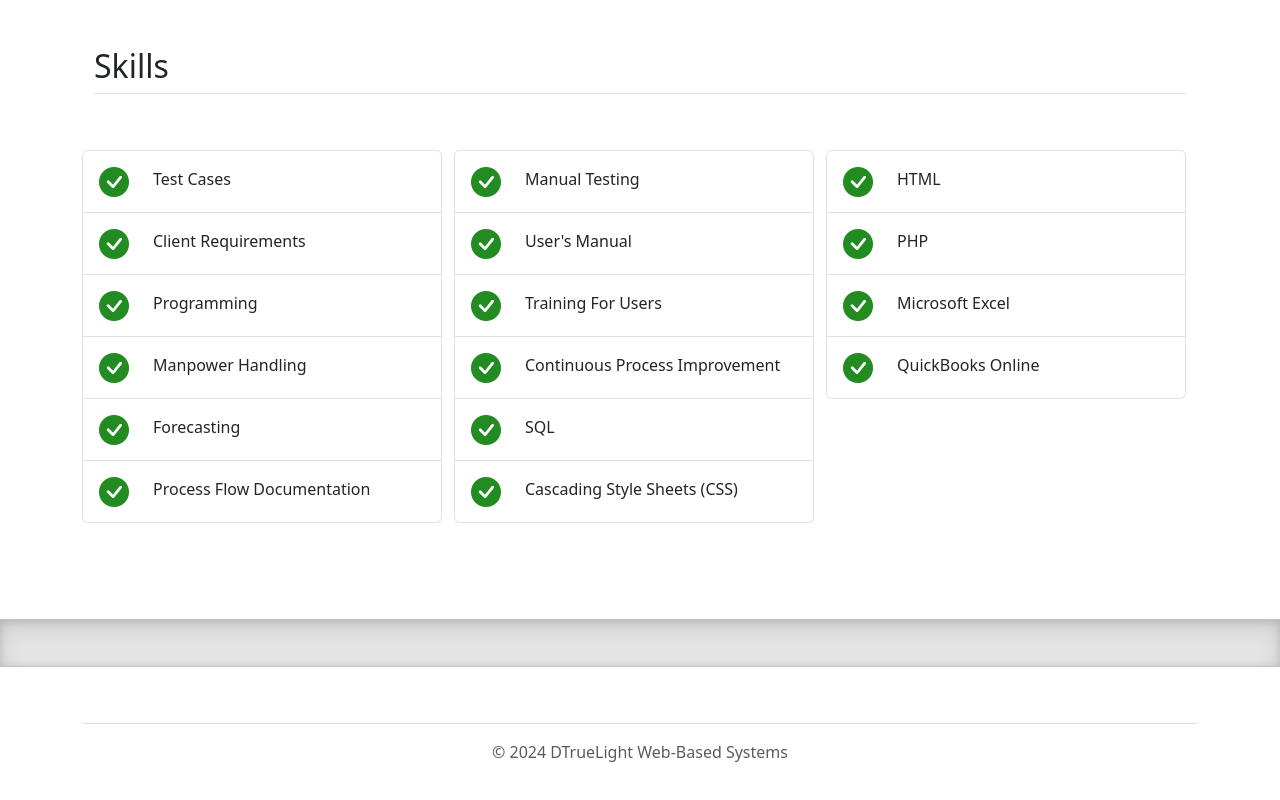
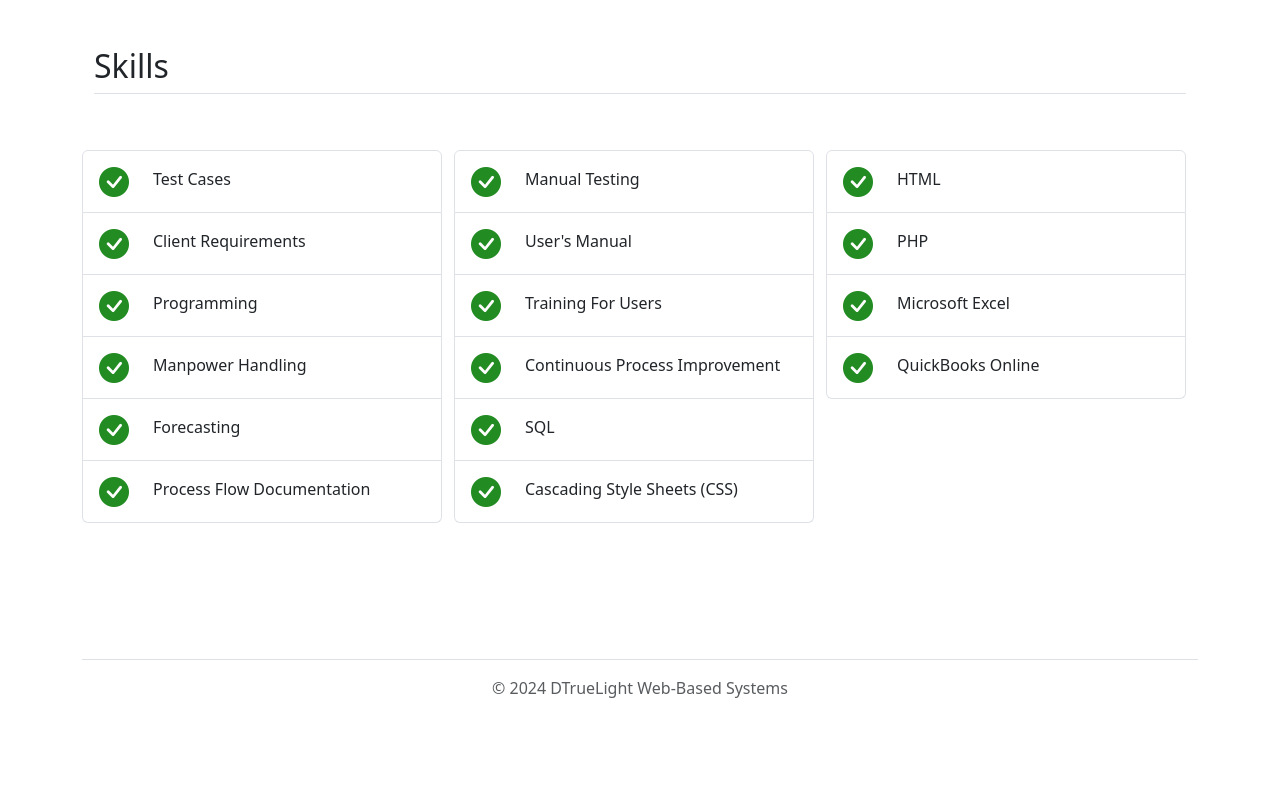
Before and after one commit to trexyp/trexyp.github.io, a plain HTML site: page index.html in a window 1280 px wide. Shown: the part 1830-2630 px from the top of the page. After the commit the page ends 2554 px from the top, so only its background shows below. Drawn offline with Linux system fonts and the light colour scheme.

Commit message:
Update footer

```diff
--- a/index.html
+++ b/index.html
@@ -248,10 +248,8 @@
           </div>
       </main>
 
-      <div class="b-example-divider"></div>
-
       <div class="container">
-        <footer class="py-3 my-4">
+        <footer class="my-4">
           <ul class="nav justify-content-center border-bottom pb-3 mb-3"></ul>
           <p class="text-center text-body-secondary">&copy; 2024 DTrueLight Web-Based Systems</p>
         </footer>
```
